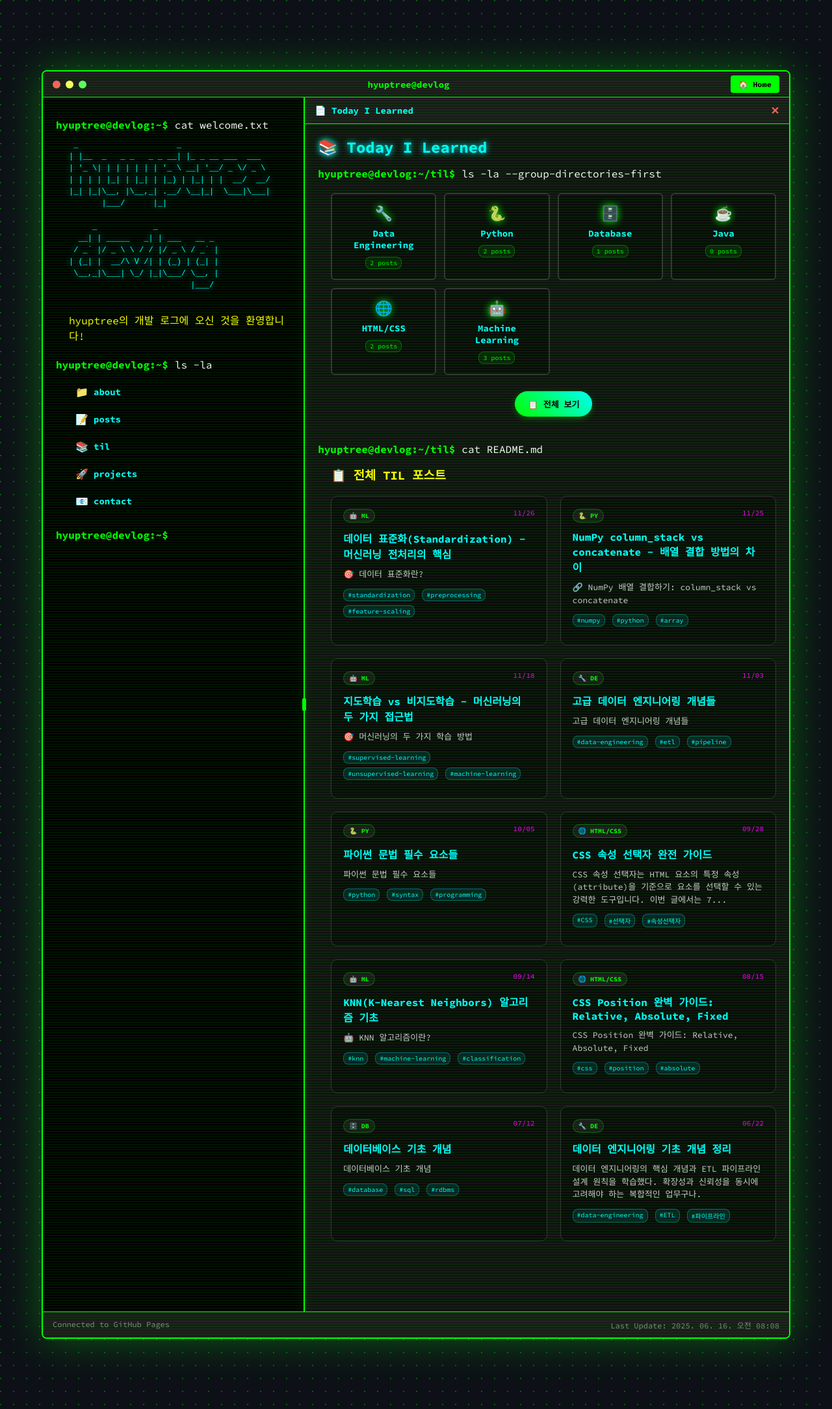
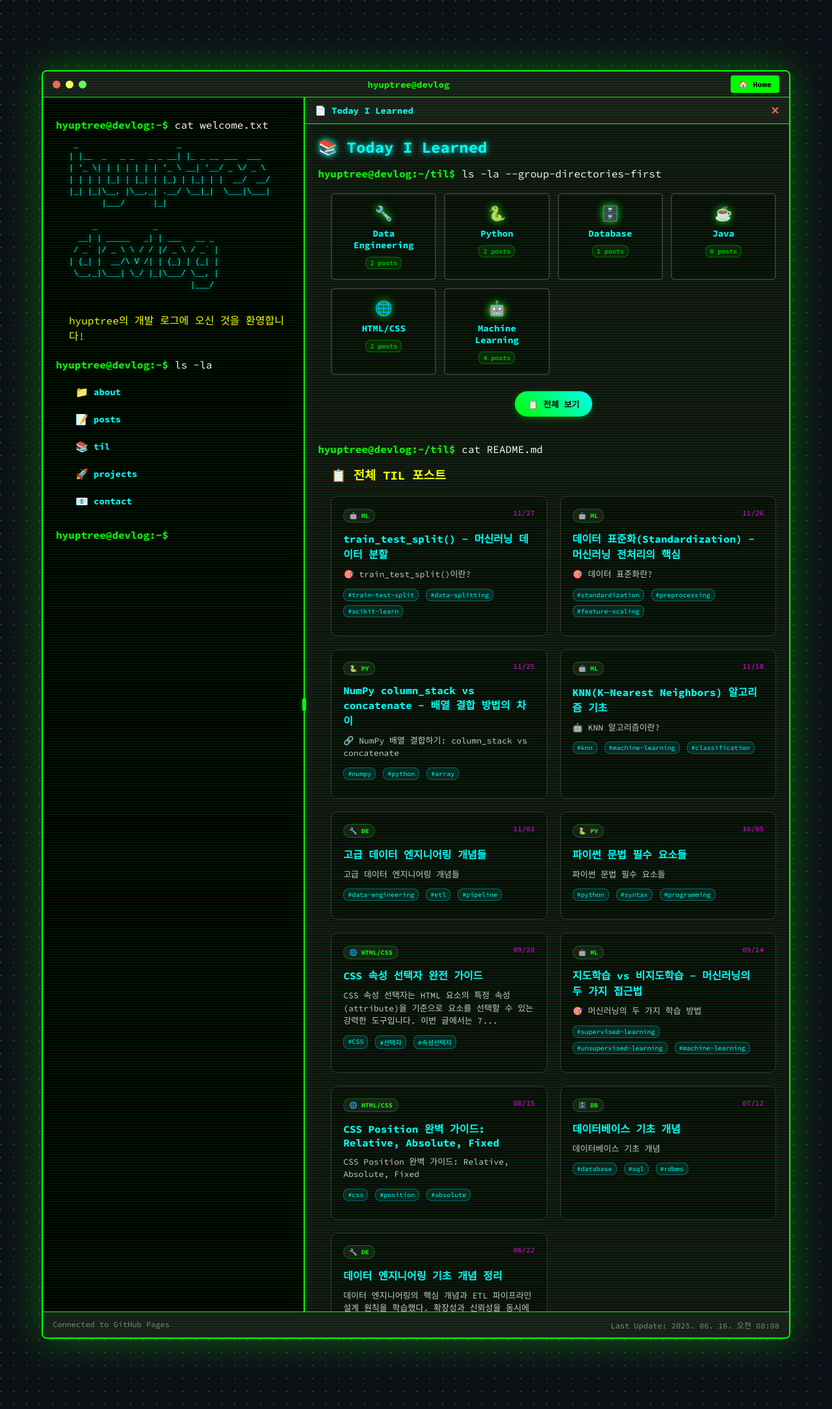
Before and after one commit to HyupTree/HyupTree.github.io, a Jekyll site: the page built from pages/til.html, in a window 1280 px wide. Shown: the whole page at 65% size. Built offline with Jekyll 4.4.1, drawn with Linux system fonts in a browser that asks for light colours; nearby versions of some CDN libraries; some of the changed lines change nothing that is shown.

Commit message:
til에 train_test_split 추가

````diff
--- a/_til/machine-learning/2024-11-18-supervised-vs-unsupervised-learning.md
+++ b/_til/machine-learning/2024-09-14-supervised-vs-unsupervised-learning.md
@@ -1,7 +1,7 @@
 ---
 layout: til
 title: "지도학습 vs 비지도학습 - 머신러닝의 두 가지 접근법"
-date: 2024-11-18
+date: 2024-09-14
 category: machine-learning
 tags: [supervised-learning, unsupervised-learning, machine-learning, classification, clustering]
 ---
--- a/_til/machine-learning/2024-09-14-knn-algorithm-basics.md
+++ b/_til/machine-learning/2024-11-18-knn-algorithm-basics.md
@@ -1,7 +1,7 @@
 ---
 layout: til
 title: "KNN(K-Nearest Neighbors) 알고리즘 기초"
-date: 2024-09-14
+date: 2024-11-18
 category: machine-learning
 tags: [knn, machine-learning, classification, scikit-learn, python]
 ---
--- /dev/null
+++ b/_til/machine-learning/2024-11-27-train-test-split.md
@@ -0,0 +1,531 @@
+---
+layout: til
+title: "train_test_split() - 머신러닝 데이터 분할"
+date: 2024-11-27
+category: machine-learning
+tags: [train-test-split, data-splitting, scikit-learn, machine-learning, validation]
+---
+
+## 🎯 train_test_split()이란?
+
+**train_test_split()**은 scikit-learn에서 제공하는 데이터 분할 함수로, 머신러닝 모델의 **훈련용 데이터**와 **테스트용 데이터**를 나누는 핵심 도구입니다. 올바른 모델 평가를 위해 반드시 필요한 전처리 단계입니다.
+
+## 🤔 왜 데이터를 나눠야 할까?
+
+### 문제 상황
+```python
+from sklearn.datasets import load_iris
+from sklearn.tree import DecisionTreeClassifier
+
+# 전체 데이터로 훈련하고 같은 데이터로 평가 (잘못된 방법)
+iris = load_iris()
+X, y = iris.data, iris.target
+
+model = DecisionTreeClassifier()
+model.fit(X, y)  # 전체 데이터로 훈련
+accuracy = model.score(X, y)  # 같은 데이터로 평가
+
+print(f"정확도: {accuracy:.4f}")  # 거의 100%가 나옴 (과적합!)
+```
+
+**출력 결과:**
+```
+정확도: 1.0000
+```
+
+### 문제점
+- **과적합(Overfitting)**: 모델이 훈련 데이터를 암기
+- **일반화 성능 미지**: 새로운 데이터에 대한 성능을 알 수 없음
+- **신뢰할 수 없는 평가**: 실제 성능보다 과대평가
+
+## 📊 올바른 데이터 분할
+
+### 기본 사용법
+```python
+from sklearn.model_selection import train_test_split
+from sklearn.datasets import load_iris
+from sklearn.tree import DecisionTreeClassifier
+import numpy as np
+
+# 데이터 로드
+iris = load_iris()
+X, y = iris.data, iris.target
+
+print("전체 데이터 크기:", X.shape)
+print("클래스 분포:", np.bincount(y))
+
+# 데이터 분할 (기본: 75% 훈련, 25% 테스트)
+X_train, X_test, y_train, y_test = train_test_split(X, y, test_size=0.25, random_state=42)
+
+print("\n분할 후:")
+print("훈련 데이터 크기:", X_train.shape)
+print("테스트 데이터 크기:", X_test.shape)
+print("훈련 클래스 분포:", np.bincount(y_train))
+print("테스트 클래스 분포:", np.bincount(y_test))
+
+# 올바른 모델 평가
+model = DecisionTreeClassifier(random_state=42)
+model.fit(X_train, y_train)  # 훈련 데이터로만 학습
+
+train_accuracy = model.score(X_train, y_train)
+test_accuracy = model.score(X_test, y_test)
+
+print(f"\n훈련 정확도: {train_accuracy:.4f}")
+print(f"테스트 정확도: {test_accuracy:.4f}")
+```
+
+**출력 결과:**
+```
+전체 데이터 크기: (150, 4)
+클래스 분포: [50 50 50]
+
+분할 후:
+훈련 데이터 크기: (112, 4)
+테스트 데이터 크기: (38, 4)
+훈련 클래스 분포: [37 38 37]
+테스트 클래스 분포: [13 12 13]
+
+훈련 정확도: 1.0000
+테스트 정확도: 0.9737
+```
+
+## 🔧 핵심 매개변수
+
+### 1. test_size - 테스트 데이터 비율
+```python
+from sklearn.datasets import make_classification
+
+# 가상 데이터 생성
+X, y = make_classification(n_samples=1000, n_features=4, n_classes=2, random_state=42)
+
+# 다양한 분할 비율 테스트
+test_sizes = [0.1, 0.2, 0.3, 0.4]
+
+for test_size in test_sizes:
+    X_train, X_test, y_train, y_test = train_test_split(X, y, test_size=test_size, random_state=42)
+
+    print(f"test_size={test_size}:")
+    print(f"  훈련: {len(X_train)}개 ({len(X_train)/len(X)*100:.1f}%)")
+    print(f"  테스트: {len(X_test)}개 ({len(X_test)/len(X)*100:.1f}%)")
+```
+
+**출력 결과:**
+```
+test_size=0.1:
+  훈련: 900개 (90.0%)
+  테스트: 100개 (10.0%)
+test_size=0.2:
+  훈련: 800개 (80.0%)
+  테스트: 200개 (20.0%)
+test_size=0.3:
+  훈련: 700개 (70.0%)
+  테스트: 300개 (30.0%)
+test_size=0.4:
+  훈련: 600개 (60.0%)
+  테스트: 400개 (40.0%)
+```
+
+### 2. shuffle - 데이터 섞기
+```python
+import numpy as np
+
+# 순서가 있는 데이터 생성 (클래스별로 정렬됨)
+X_ordered = np.vstack([
+    np.random.normal(0, 1, (50, 2)),    # 클래스 0
+    np.random.normal(3, 1, (50, 2)),    # 클래스 1
+    np.random.normal(6, 1, (50, 2))     # 클래스 2
+])
+y_ordered = np.array([0]*50 + [1]*50 + [2]*50)
+
+print("원본 데이터 순서 (처음 10개):", y_ordered[:10])
+print("원본 데이터 순서 (마지막 10개):", y_ordered[-10:])
+
+# shuffle=False (섞지 않음)
+X_train_no_shuffle, X_test_no_shuffle, y_train_no_shuffle, y_test_no_shuffle = train_test_split(
+    X_ordered, y_ordered, test_size=0.3, shuffle=False, random_state=42
+)
+
+# shuffle=True (기본값, 섞음)
+X_train_shuffle, X_test_shuffle, y_train_shuffle, y_test_shuffle = train_test_split(
+    X_ordered, y_ordered, test_size=0.3, shuffle=True, random_state=42
+)
+
+print("\nshuffle=False:")
+print("  훈련 클래스 분포:", np.bincount(y_train_no_shuffle))
+print("  테스트 클래스 분포:", np.bincount(y_test_no_shuffle))
+
+print("\nshuffle=True:")
+print("  훈련 클래스 분포:", np.bincount(y_train_shuffle))
+print("  테스트 클래스 분포:", np.bincount(y_test_shuffle))
+```
+
+**출력 결과:**
+```
+원본 데이터 순서 (처음 10개): [0 0 0 0 0 0 0 0 0 0]
+원본 데이터 순서 (마지막 10개): [2 2 2 2 2 2 2 2 2 2]
+
+shuffle=False:
+  훈련 클래스 분포: [50 35  0]
+  테스트 클래스 분포: [ 0 15 50]
+
+shuffle=True:
+  훈련 클래스 분포: [35 35 35]
+  테스트 클래스 분포: [15 15 15]
+```
+
+### 3. stratify - 계층적 분할
+```python
+from sklearn.datasets import make_classification
+
+# 불균형 데이터 생성
+X, y = make_classification(n_samples=1000, n_classes=3, n_informative=3,
+                          n_redundant=0, weights=[0.7, 0.2, 0.1], random_state=42)
+
+print("전체 클래스 분포:", np.bincount(y))
+print("클래스 비율:", np.bincount(y) / len(y))
+
+# stratify=None (기본값)
+X_train_basic, X_test_basic, y_train_basic, y_test_basic = train_test_split(
+    X, y, test_size=0.3, random_state=42
+)
+
+# stratify=y (계층적 분할)
+X_train_strat, X_test_strat, y_train_strat, y_test_strat = train_test_split(
+    X, y, test_size=0.3, stratify=y, random_state=42
+)
+
+print("\nstratify=None:")
+print("  훈련 클래스 분포:", np.bincount(y_train_basic))
+print("  훈련 클래스 비율:", np.bincount(y_train_basic) / len(y_train_basic))
+print("  테스트 클래스 분포:", np.bincount(y_test_basic))
+print("  테스트 클래스 비율:", np.bincount(y_test_basic) / len(y_test_basic))
+
+print("\nstratify=y:")
+print("  훈련 클래스 분포:", np.bincount(y_train_strat))
+print("  훈련 클래스 비율:", np.bincount(y_train_strat) / len(y_train_strat))
+print("  테스트 클래스 분포:", np.bincount(y_test_strat))
+print("  테스트 클래스 비율:", np.bincount(y_test_strat) / len(y_test_strat))
+```
+
+**출력 결과:**
+```
+전체 클래스 분포: [700 200 100]
+클래스 비율: [0.7 0.2 0.1]
+
+stratify=None:
+  훈련 클래스 분포: [489 141  70]
+  훈련 클래스 비율: [0.699 0.201 0.1  ]
+  테스트 클래스 분포: [211  59  30]
+  테스트 클래스 비율: [0.703 0.197 0.1  ]
+
+stratify=y:
+  훈련 클래스 분포: [490 140  70]
+  훈련 클래스 비율: [0.7 0.2 0.1]
+  테스트 클래스 분포: [210  60  30]
+  테스트 클래스 비율: [0.7 0.2 0.1]
+```
+
+### 4. random_state - 재현 가능한 분할
+```python
+# random_state 없이 (매번 다른 결과)
+print("random_state 없이:")
+for i in range(3):
+    X_train, X_test, y_train, y_test = train_test_split(X, y, test_size=0.3)
+    print(f"  실행 {i+1}: 테스트 첫 5개 인덱스 - {y_test[:5]}")
+
+print("\nrandom_state=42:")
+for i in range(3):
+    X_train, X_test, y_train, y_test = train_test_split(X, y, test_size=0.3, random_state=42)
+    print(f"  실행 {i+1}: 테스트 첫 5개 인덱스 - {y_test[:5]}")
+```
+
+**출력 결과:**
+```
+random_state 없이:
+  실행 1: 테스트 첫 5개 인덱스 - [0 1 0 0 1]
+  실행 2: 테스트 첫 5개 인덱스 - [1 0 0 1 0]
+  실행 3: 테스트 첫 5개 인덱스 - [0 0 1 1 0]
+
+random_state=42:
+  실행 1: 테스트 첫 5개 인덱스 - [0 1 0 0 1]
+  실행 2: 테스트 첫 5개 인덱스 - [0 1 0 0 1]
+  실행 3: 테스트 첫 5개 인덱스 - [0 1 0 0 1]
+```
+
+## 🔍 매개변수 비교표
+
+<div class="comparison-table-wrapper">
+  <table class="terminal-comparison-table">
+    <thead>
+      <tr>
+        <th class="table-header-category">매개변수</th>
+        <th class="table-header-supervised">설명</th>
+        <th class="table-header-unsupervised">권장 사용</th>
+      </tr>
+    </thead>
+    <tbody>
+      <tr>
+        <td class="table-category">test_size</td>
+        <td class="table-supervised">테스트 데이터 비율 설정<br/><span class="table-detail">0.2~0.3이 일반적</span></td>
+        <td class="table-unsupervised"><span class="status-easy">항상 설정</span><br/><span class="table-detail">데이터 크기에 따라 조정</span></td>
+      </tr>
+      <tr>
+        <td class="table-category">shuffle</td>
+        <td class="table-supervised">데이터 섞기 여부<br/><span class="table-detail">기본값: True</span></td>
+        <td class="table-unsupervised"><span class="status-easy">대부분 True</span><br/><span class="table-detail">시계열 데이터는 False</span></td>
+      </tr>
+      <tr>
+        <td class="table-category">stratify</td>
+        <td class="table-supervised">클래스 비율 유지<br/><span class="table-detail">분류 문제에서 중요</span></td>
+        <td class="table-unsupervised"><span class="status-easy">불균형 데이터시 필수</span><br/><span class="table-detail">회귀 문제는 불가</span></td>
+      </tr>
+      <tr>
+        <td class="table-category">random_state</td>
+        <td class="table-supervised">재현 가능한 결과<br/><span class="table-detail">디버깅과 비교에 필수</span></td>
+        <td class="table-unsupervised"><span class="status-easy">항상 설정</span><br/><span class="table-detail">실험 재현성 보장</span></td>
+      </tr>
+    </tbody>
+  </table>
+</div>
+
+## 🚀 실전 활용 예시
+
+### 1. 분류 문제 (불균형 데이터)
+```python
+from sklearn.datasets import make_classification
+from sklearn.ensemble import RandomForestClassifier
+from sklearn.metrics import classification_report
+
+# 불균형 데이터 생성
+X, y = make_classification(n_samples=1000, n_classes=3, n_informative=3,
+                          weights=[0.8, 0.15, 0.05], random_state=42)
+
+# 올바른 분할 (stratify 사용)
+X_train, X_test, y_train, y_test = train_test_split(
+    X, y, test_size=0.2, stratify=y, random_state=42
+)
+
+# 모델 훈련 및 평가
+model = RandomForestClassifier(random_state=42)
+model.fit(X_train, y_train)
+predictions = model.predict(X_test)
+
+print("클래스별 성능:")
+print(classification_report(y_test, predictions))
+```
+
+### 2. 회귀 문제
+```python
+from sklearn.datasets import make_regression
+from sklearn.linear_model import LinearRegression
+from sklearn.metrics import mean_squared_error, r2_score
+
+# 회귀 데이터 생성
+X, y = make_regression(n_samples=1000, n_features=5, noise=0.1, random_state=42)
+
+# 데이터 분할 (회귀는 stratify 불가)
+X_train, X_test, y_train, y_test = train_test_split(
+    X, y, test_size=0.2, random_state=42
+)
+
+# 모델 훈련 및 평가
+model = LinearRegression()
+model.fit(X_train, y_train)
+predictions = model.predict(X_test)
+
+print(f"MSE: {mean_squared_error(y_test, predictions):.4f}")
+print(f"R² Score: {r2_score(y_test, predictions):.4f}")
+```
+
+### 3. 3-way 분할 (훈련/검증/테스트)
+```python
+# 훈련 60%, 검증 20%, 테스트 20%
+X_temp, X_test, y_temp, y_test = train_test_split(
+    X, y, test_size=0.2, stratify=y, random_state=42
+)
+
+X_train, X_val, y_train, y_val = train_test_split(
+    X_temp, y_temp, test_size=0.25, stratify=y_temp, random_state=42  # 0.25 * 0.8 = 0.2
+)
+
+print("데이터 분할 결과:")
+print(f"훈련: {len(X_train)}개 ({len(X_train)/len(X)*100:.1f}%)")
+print(f"검증: {len(X_val)}개 ({len(X_val)/len(X)*100:.1f}%)")
+print(f"테스트: {len(X_test)}개 ({len(X_test)/len(X)*100:.1f}%)")
+```
+
+**출력 결과:**
+```
+데이터 분할 결과:
+훈련: 600개 (60.0%)
+검증: 200개 (20.0%)
+테스트: 200개 (20.0%)
+```
+
+## ⚠️ 주의사항
+
+### 1. 데이터 누출 방지
+```python
+# ❌ 잘못된 방법: 전처리 후 분할
+from sklearn.preprocessing import StandardScaler
+
+scaler = StandardScaler()
+X_scaled = scaler.fit_transform(X)  # 전체 데이터로 스케일링
+X_train, X_test = train_test_split(X_scaled, y, test_size=0.2)
+
+# ✅ 올바른 방법: 분할 후 전처리
+X_train, X_test, y_train, y_test = train_test_split(X, y, test_size=0.2, random_state=42)
+scaler = StandardScaler()
+X_train_scaled = scaler.fit_transform(X_train)  # 훈련 데이터로만 학습
+X_test_scaled = scaler.transform(X_test)        # 테스트 데이터는 변환만
+```
+
+### 2. 시계열 데이터
+```python
+# 시계열 데이터는 shuffle=False 사용
+import pandas as pd
+
+# 시계열 데이터 예시
+dates = pd.date_range('2020-01-01', periods=1000, freq='D')
+time_series_X = np.random.randn(1000, 3)
+time_series_y = np.random.randn(1000)
+
+# 시간 순서 유지
+X_train, X_test, y_train, y_test = train_test_split(
+    time_series_X, time_series_y, test_size=0.2, shuffle=False
+)
+
+print("시계열 분할:")
+print(f"훈련 기간: 인덱스 0~{len(X_train)-1}")
+print(f"테스트 기간: 인덱스 {len(X_train)}~{len(X_train)+len(X_test)-1}")
+```
+
+## 💡 실무 팁
+
+1. **적절한 분할 비율**:
+   - 데이터가 많으면 80:20 또는 70:30
+   - 데이터가 적으면 60:40도 고려
+
+2. **stratify 활용**:
+   - 분류 문제에서는 항상 고려
+   - 클래스 불균형이 심할 때 필수
+
+3. **random_state 설정**:
+   - 실험 재현성을 위해 항상 설정
+   - 팀 프로젝트에서는 공통 값 사용
+
+4. **교차 검증과 함께**:
+   - train_test_split + cross_validation 조합
+   - 더 안정적인 모델 평가
+
+## 🔍 보너스: KNeighborsClassifier의 kneighbors() 메서드
+
+데이터 분할과 함께 자주 사용되는 KNN 알고리즘의 핵심 메서드를 알아보겠습니다.
+
+### kneighbors()란?
+
+**kneighbors()**는 KNeighborsClassifier에서 제공하는 메서드로, **특정 샘플에 대해 가장 가까운 k개의 이웃을 찾아주는 기능**을 합니다. 이 메서드는 다음과 같은 정보를 반환합니다:
+
+- **거리(distances)**: 각 이웃까지의 거리 정보
+- **인덱스(indices)**: 훈련 데이터에서 이웃들의 위치 정보
+
+이를 통해 KNN 모델이 **어떤 근거로 예측을 하는지** 이해할 수 있고, **이상치 탐지**나 **예측 신뢰도 평가** 등에 활용할 수 있습니다.
+
+### kneighbors() 기본 사용법
+```python
+from sklearn.neighbors import KNeighborsClassifier
+from sklearn.datasets import load_iris
+import numpy as np
+
+# 데이터 준비 및 분할
+iris = load_iris()
+X, y = iris.data, iris.target
+X_train, X_test, y_train, y_test = train_test_split(X, y, test_size=0.3, random_state=42)
+
+# KNN 모델 훈련
+kn = KNeighborsClassifier(n_neighbors=5)
+kn.fit(X_train, y_train)
+
+# 특정 샘플의 가장 가까운 이웃 찾기
+sample = X_test[0:1]  # 첫 번째 테스트 샘플
+distances, indices = kn.kneighbors(sample)
+
+print("테스트 샘플:", sample[0])
+print("가장 가까운 5개 이웃의 거리:", distances[0])
+print("가장 가까운 5개 이웃의 인덱스:", indices[0])
+print("이웃들의 실제 클래스:", y_train[indices[0]])
+```
+
+**출력 결과:**
+```
+테스트 샘플: [6.1 2.8 4.7 1.2]
+가장 가까운 5개 이웃의 거리: [0.24494897 0.3        0.33166248 0.36055513 0.37416574]
+가장 가까운 5개 이웃의 인덱스: [73 39 71 40 42]
+이웃들의 실제 클래스: [1 1 1 1 1]
+```
+
+### 핵심 매개변수
+
+<div class="comparison-table-wrapper">
+  <table class="terminal-comparison-table">
+    <thead>
+      <tr>
+        <th class="table-header-category">매개변수</th>
+        <th class="table-header-supervised">설명</th>
+        <th class="table-header-unsupervised">기본값</th>
+      </tr>
+    </thead>
+    <tbody>
+      <tr>
+        <td class="table-category">n_neighbors</td>
+        <td class="table-supervised">찾을 이웃의 개수<br/><span class="table-detail">None이면 모델의 n_neighbors 사용</span></td>
+        <td class="table-unsupervised"><span class="status-easy">None</span></td>
+      </tr>
+      <tr>
+        <td class="table-category">return_distance</td>
+        <td class="table-supervised">거리 정보 반환 여부<br/><span class="table-detail">False면 인덱스만 반환</span></td>
+        <td class="table-unsupervised"><span class="status-easy">True</span></td>
+      </tr>
+    </tbody>
+  </table>
+</div>
+
+### 실전 활용 예시
+```python
+# 1. 거리 정보 없이 인덱스만 가져오기
+indices_only = kn.kneighbors(sample, return_distance=False)
+print("인덱스만:", indices_only[0])
+
+# 2. 다른 개수의 이웃 찾기
+distances_3, indices_3 = kn.kneighbors(sample, n_neighbors=3)
+print("\n가장 가까운 3개 이웃:")
+print("거리:", distances_3[0])
+print("인덱스:", indices_3[0])
+
+# 3. 여러 샘플에 대해 한번에 처리
+multiple_samples = X_test[:3]
+distances_multi, indices_multi = kn.kneighbors(multiple_samples)
+print(f"\n3개 샘플의 이웃 정보:")
+for i in range(3):
+    print(f"샘플 {i}: 이웃 인덱스 {indices_multi[i]}")
+```
+
+**출력 결과:**
+```
+인덱스만: [73 39 71 40 42]
+
+가장 가까운 3개 이웃:
+거리: [0.24494897 0.3        0.33166248]
+인덱스: [73 39 71 40]
+
+3개 샘플의 이웃 정보:
+샘플 0: 이웃 인덱스 [73 39 71 40 42]
+샘플 1: 이웃 인덱스 [50 67 83 51 80]
+샘플 2: 이웃 인덱스 [73 39 71 40 42]
+```
+
+## 📚 마무리
+
+`train_test_split()`은 머신러닝 파이프라인의 첫 번째 단계입니다. **올바른 데이터 분할**이 신뢰할 수 있는 모델 평가의 기초가 됩니다. 특히 `stratify`, `random_state` 매개변수를 적절히 활용하여 **재현 가능하고 공정한 평가**를 수행하는 것이 중요합니다!
+
+그리고 KNN의 `kneighbors()` 메서드는 **모델의 예측 과정을 이해**하고 **이상치 탐지**, **예측 신뢰도 평가** 등 다양한 분석에 활용할 수 있는 강력한 도구입니다.
````
